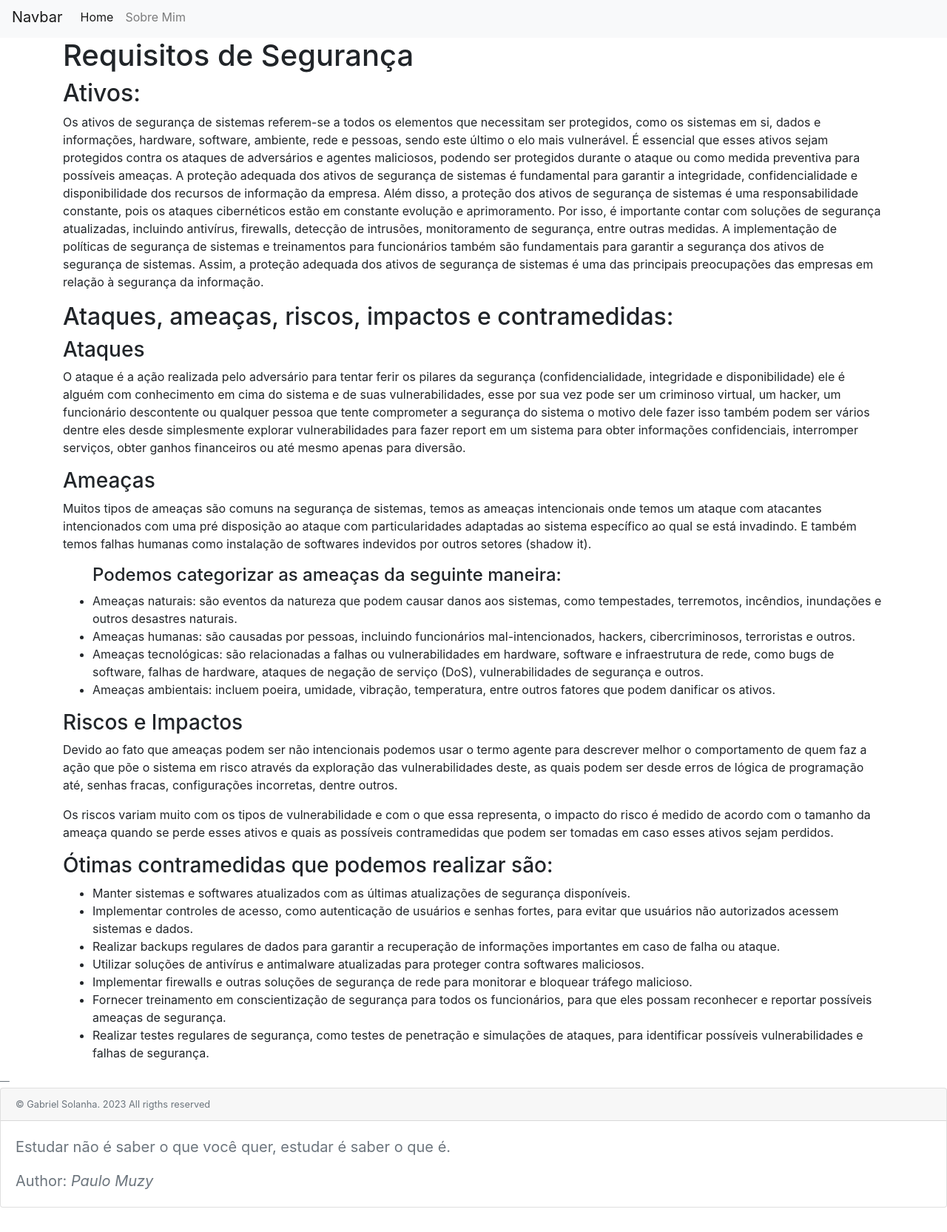
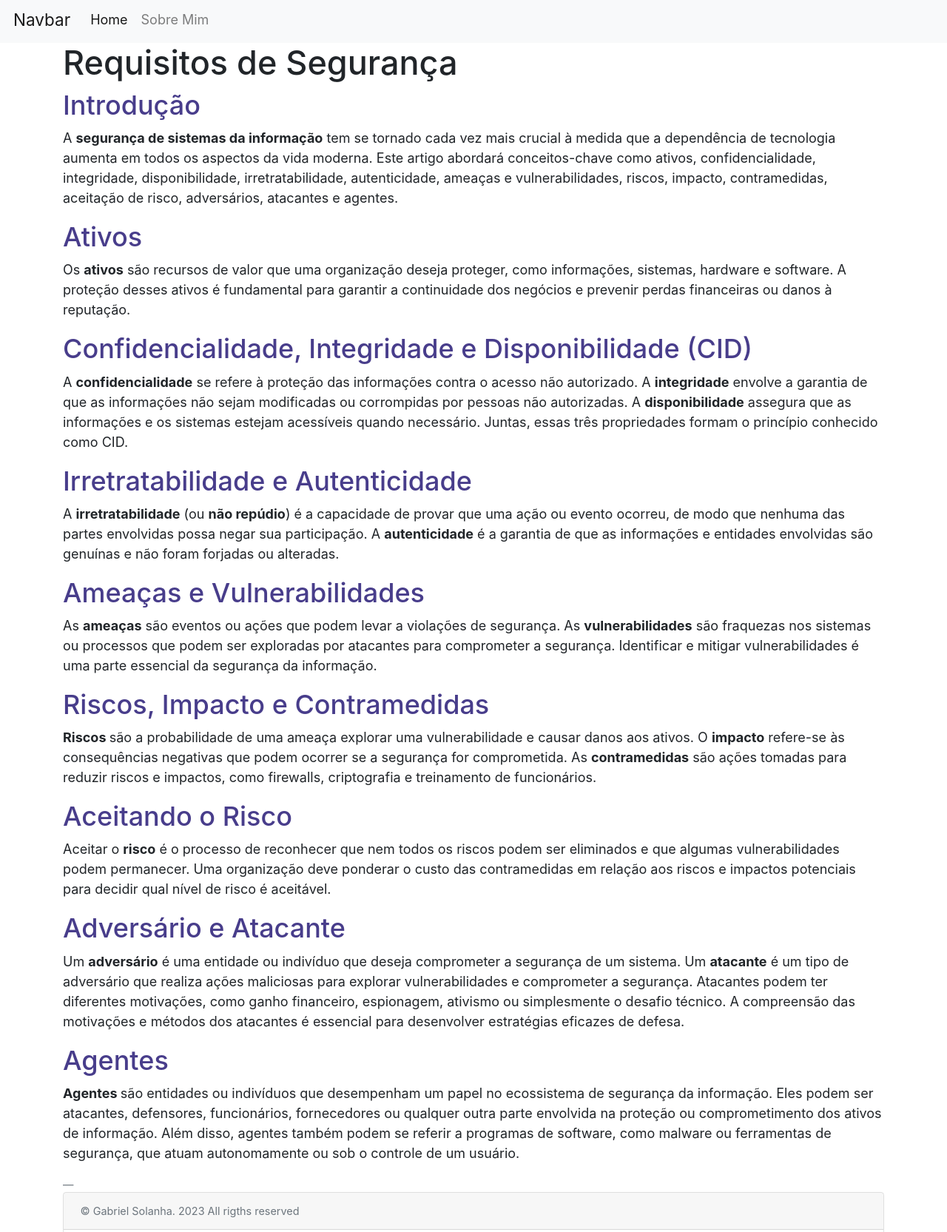
Before and after one commit to gabrielsolanha/seguranca-sys, a plain HTML site: page requisitos.html in a window 1280 px wide. Shown: the part 5-1670 px from the top of the page at 74% size. Before the commit the page ends 1637 px from the top, so only its background shows below. Drawn offline with nearby package versions, Linux system fonts and the light colour scheme.

Commit message:
Melhorada no CSS

```diff
--- a/requisitos.html
+++ b/requisitos.html
@@ -1,172 +1,99 @@
 <!DOCTYPE html>
 <html lang="en">
+
 <head>
   <meta charset="UTF-8" />
   <meta http-equiv="X-UA-Compatible" content="IE=edge" />
-    <script
-      src="https://code.jquery.com/jquery-3.3.1.slim.min.js"
+  <script src="https://code.jquery.com/jquery-3.3.1.slim.min.js"
     integrity="sha384-q8i/X+965DzO0rT7abK41JStQIAqVgRVzpbzo5smXKp4YfRvH+8abtTE1Pi6jizo"
-      crossorigin="anonymous"
-    ></script>
-    <script
-      src="https://cdn.jsdelivr.net/npm/popper.js@1.14.7/dist/umd/popper.min.js"
+    crossorigin="anonymous"></script>
+  <script src="https://cdn.jsdelivr.net/npm/popper.js@1.14.7/dist/umd/popper.min.js"
     integrity="sha384-UO2eT0CpHqdSJQ6hJty5KVphtPhzWj9WO1clHTMGa3JDZwrnQq4sF86dIHNDz0W1"
-      crossorigin="anonymous"
-    ></script>
-    <script
-      src="https://cdn.jsdelivr.net/npm/bootstrap@4.3.1/dist/js/bootstrap.min.js"
+    crossorigin="anonymous"></script>
+  <script src="https://cdn.jsdelivr.net/npm/bootstrap@4.3.1/dist/js/bootstrap.min.js"
     integrity="sha384-JjSmVgyd0p3pXB1rRibZUAYoIIy6OrQ6VrjIEaFf/nJGzIxFDsf4x0xIM+B07jRM"
-      crossorigin="anonymous"
-    ></script>
-    <link
-      rel="stylesheet"
-      href="https://cdn.jsdelivr.net/npm/bootstrap@4.3.1/dist/css/bootstrap.min.css"
-      integrity="sha384-ggOyR0iXCbMQv3Xipma34MD+dH/1fQ784/j6cY/iJTQUOhcWr7x9JvoRxT2MZw1T"
-      crossorigin="anonymous"
-    />
+    crossorigin="anonymous"></script>
+  <link rel="stylesheet" href="style.css" />
+  <link rel="stylesheet" href="https://cdn.jsdelivr.net/npm/bootstrap@4.3.1/dist/css/bootstrap.min.css"
+    integrity="sha384-ggOyR0iXCbMQv3Xipma34MD+dH/1fQ784/j6cY/iJTQUOhcWr7x9JvoRxT2MZw1T" crossorigin="anonymous" />
   <meta name="viewport" content="width=device-width, initial-scale=1.0" />
   <title>Segurança de Sistemas</title>
 </head>
+
 <body>
   <nav class="navbar navbar-expand-lg navbar-light bg-light">
     <a class="navbar-brand" href="#">Navbar</a>
-      <button
-        class="navbar-toggler"
-        type="button"
-        data-toggle="collapse"
-        data-target="#navbarNavAltMarkup"
-        aria-controls="navbarNavAltMarkup"
-        aria-expanded="false"
-        aria-label="Toggle navigation"
-      >
+    <button class="navbar-toggler" type="button" data-toggle="collapse" data-target="#navbarNavAltMarkup"
+      aria-controls="navbarNavAltMarkup" aria-expanded="false" aria-label="Toggle navigation">
       <span class="navbar-toggler-icon"></span>
     </button>
     <div class="collapse navbar-collapse" id="navbarNavAltMarkup">
       <div class="navbar-nav">
-          <a class="nav-item nav-link active" href="./index.html"
-            >Home <span class="sr-only">(current)</span></a
-          >
+        <a class="nav-item nav-link active" href="./index.html">Home <span class="sr-only">(current)</span></a>
         <a class="nav-item nav-link" href="./sobre-mim.html">Sobre Mim</a>
       </div>
     </div>
   </nav>
   <div class="container">
     <h1>Requisitos de Segurança</h1>
-      <h2>Ativos:</h2>
-      <p>
-        Os ativos de segurança de sistemas referem-se a todos os elementos que
-        necessitam ser protegidos, como os sistemas em si, dados e informações,
-        hardware, software, ambiente, rede e pessoas, sendo este último o elo
-        mais vulnerável. É essencial que esses ativos sejam protegidos contra os
-        ataques de adversários e agentes maliciosos, podendo ser protegidos
-        durante o ataque ou como medida preventiva para possíveis ameaças. A
-        proteção adequada dos ativos de segurança de sistemas é fundamental para
-        garantir a integridade, confidencialidade e disponibilidade dos recursos
-        de informação da empresa. Além disso, a proteção dos ativos de segurança
-        de sistemas é uma responsabilidade constante, pois os ataques
-        cibernéticos estão em constante evolução e aprimoramento. Por isso, é
-        importante contar com soluções de segurança atualizadas, incluindo
-        antivírus, firewalls, detecção de intrusões, monitoramento de segurança,
-        entre outras medidas. A implementação de políticas de segurança de
-        sistemas e treinamentos para funcionários também são fundamentais para
-        garantir a segurança dos ativos de segurança de sistemas. Assim, a
-        proteção adequada dos ativos de segurança de sistemas é uma das
-        principais preocupações das empresas em relação à segurança da
-        informação.
+    <h2>Introdu&ccedil;&atilde;o</h2>
+    <p>A <strong>seguran&ccedil;a de sistemas da informa&ccedil;&atilde;o</strong> tem se tornado cada vez mais crucial
+      &agrave; medida que a depend&ecirc;ncia de tecnologia aumenta em todos os aspectos da vida moderna. Este artigo
+      abordar&aacute; conceitos-chave como ativos, confidencialidade, integridade, disponibilidade, irretratabilidade,
+      autenticidade, amea&ccedil;as e vulnerabilidades, riscos, impacto, contramedidas, aceita&ccedil;&atilde;o de
+      risco, advers&aacute;rios, atacantes e agentes.</p>
+    <h2>Ativos</h2>
+    <p>Os <strong>ativos</strong> s&atilde;o recursos de valor que uma organiza&ccedil;&atilde;o deseja proteger, como
+      informa&ccedil;&otilde;es, sistemas, hardware e software. A prote&ccedil;&atilde;o desses ativos &eacute;
+      fundamental para garantir a continuidade dos neg&oacute;cios e prevenir perdas financeiras ou danos &agrave;
+      reputa&ccedil;&atilde;o.</p>
+    <h2>Confidencialidade, Integridade e Disponibilidade (CID)</h2>
+    <p>A <strong>confidencialidade</strong> se refere &agrave; prote&ccedil;&atilde;o das informa&ccedil;&otilde;es
+      contra o acesso n&atilde;o autorizado. A <strong>integridade</strong> envolve a garantia de que as
+      informa&ccedil;&otilde;es n&atilde;o sejam modificadas ou corrompidas por pessoas n&atilde;o autorizadas. A
+      <strong>disponibilidade</strong> assegura que as informa&ccedil;&otilde;es e os sistemas estejam acess&iacute;veis
+      quando necess&aacute;rio. Juntas, essas tr&ecirc;s propriedades formam o princ&iacute;pio conhecido como CID.
     </p>
-      <h2>Ataques, ameaças, riscos, impactos e contramedidas:</h2>
-      <h3>Ataques</h3>
-      <p>
-        O ataque é a ação realizada pelo adversário para tentar ferir os pilares
-        da segurança (confidencialidade, integridade e disponibilidade) ele é
-        alguém com conhecimento em cima do sistema e de suas vulnerabilidades,
-        esse por sua vez pode ser um criminoso virtual, um hacker, um
-        funcionário descontente ou qualquer pessoa que tente comprometer a
-        segurança do sistema o motivo dele fazer isso também podem ser vários
-        dentre eles desde simplesmente explorar vulnerabilidades para fazer
-        report em um sistema para obter informações confidenciais, interromper
-        serviços, obter ganhos financeiros ou até mesmo apenas para diversão.
-      </p>
-      <h3>Ameaças</h3>
-      <p>
-        Muitos tipos de ameaças são comuns na segurança de sistemas, temos as
-        ameaças intencionais onde temos um ataque com atacantes intencionados
-        com uma pré disposição ao ataque com particularidades adaptadas ao
-        sistema específico ao qual se está invadindo. E também temos falhas
-        humanas como instalação de softwares indevidos por outros setores
-        (shadow it).
-      </p>
-      <ul>
-        <h4>Podemos categorizar as ameaças da seguinte maneira:</h4>
-        <li>
-          Ameaças naturais: são eventos da natureza que podem causar danos aos
-          sistemas, como tempestades, terremotos, incêndios, inundações e outros
-          desastres naturais.
-        </li>
-        <li>
-          Ameaças humanas: são causadas por pessoas, incluindo funcionários
-          mal-intencionados, hackers, cibercriminosos, terroristas e outros.
-        </li>
-        <li>
-          Ameaças tecnológicas: são relacionadas a falhas ou vulnerabilidades em
-          hardware, software e infraestrutura de rede, como bugs de software,
-          falhas de hardware, ataques de negação de serviço (DoS),
-          vulnerabilidades de segurança e outros.
-        </li>
-        <li>
-          Ameaças ambientais: incluem poeira, umidade, vibração, temperatura,
-          entre outros fatores que podem danificar os ativos.
-        </li>
-      </ul>
-      <h3>Riscos e Impactos</h3>
-      <p>
-        Devido ao fato que ameaças podem ser não intencionais podemos usar o
-        termo agente para descrever melhor o comportamento de quem faz a ação
-        que põe o sistema em risco através da exploração das vulnerabilidades
-        deste, as quais podem ser desde erros de lógica de programação até,
-        senhas fracas, configurações incorretas, dentre outros.
-      </p>
-      <p>
-        Os riscos variam muito com os tipos de vulnerabilidade e com o que essa
-        representa, o impacto do risco é medido de acordo com o tamanho da
-        ameaça quando se perde esses ativos e quais as possíveis contramedidas
-        que podem ser tomadas em caso esses ativos sejam perdidos.
-      </p>
-      <h3>Ótimas contramedidas que podemos realizar são:</h3>
-      <ul>
-        <li>
-          Manter sistemas e softwares atualizados com as últimas atualizações de
-          segurança disponíveis.
-        </li>
-        <li>
-          Implementar controles de acesso, como autenticação de usuários e
-          senhas fortes, para evitar que usuários não autorizados acessem
-          sistemas e dados.
-        </li>
-        <li>
-          Realizar backups regulares de dados para garantir a recuperação de
-          informações importantes em caso de falha ou ataque.
-        </li>
-        <li>
-          Utilizar soluções de antivírus e antimalware atualizadas para proteger
-          contra softwares maliciosos.
-        </li>
-        <li>
-          Implementar firewalls e outras soluções de segurança de rede para
-          monitorar e bloquear tráfego malicioso.
-        </li>
-        <li>
-          Fornecer treinamento em conscientização de segurança para todos os
-          funcionários, para que eles possam reconhecer e reportar possíveis
-          ameaças de segurança.
-        </li>
-        <li>
-          Realizar testes regulares de segurança, como testes de penetração e
-          simulações de ataques, para identificar possíveis vulnerabilidades e
-          falhas de segurança.
-        </li>
-      </ul>
-    </div>
+    <h2>Irretratabilidade e Autenticidade</h2>
+    <p>A <strong>irretratabilidade</strong> (ou <strong>n&atilde;o rep&uacute;dio</strong>) &eacute; a capacidade de
+      provar que uma a&ccedil;&atilde;o ou evento ocorreu, de modo que nenhuma das partes envolvidas possa negar sua
+      participa&ccedil;&atilde;o. A <strong>autenticidade</strong> &eacute; a garantia de que as
+      informa&ccedil;&otilde;es e entidades envolvidas s&atilde;o genu&iacute;nas e n&atilde;o foram forjadas ou
+      alteradas.</p>
+    <h2>Amea&ccedil;as e Vulnerabilidades</h2>
+    <p>As <strong>amea&ccedil;as</strong> s&atilde;o eventos ou a&ccedil;&otilde;es que podem levar a
+      viola&ccedil;&otilde;es de seguran&ccedil;a. As <strong>vulnerabilidades</strong> s&atilde;o fraquezas nos
+      sistemas ou processos que podem ser exploradas por atacantes para comprometer a seguran&ccedil;a. Identificar e
+      mitigar vulnerabilidades &eacute; uma parte essencial da seguran&ccedil;a da informa&ccedil;&atilde;o.</p>
+    <h2>Riscos, Impacto e Contramedidas</h2>
+    <strong>
+      <p>Riscos
+    </strong> s&atilde;o a probabilidade de uma amea&ccedil;a explorar uma vulnerabilidade e causar
+    danos aos ativos. O <strong>impacto</strong> refere-se &agrave;s consequ&ecirc;ncias negativas que podem ocorrer
+    se a seguran&ccedil;a for comprometida. As <strong>contramedidas</strong> s&atilde;o a&ccedil;&otilde;es tomadas
+    para reduzir riscos e impactos, como firewalls, criptografia e treinamento de funcion&aacute;rios.</p>
+    <h2>Aceitando o Risco</h2>
+    <p>Aceitar o <strong>risco</strong> &eacute; o processo de reconhecer que nem todos os riscos podem ser eliminados e
+      que algumas vulnerabilidades podem permanecer. Uma organiza&ccedil;&atilde;o deve ponderar o custo das
+      contramedidas em rela&ccedil;&atilde;o aos riscos e impactos potenciais para decidir qual n&iacute;vel de risco
+      &eacute; aceit&aacute;vel.</p>
+    <h2>Advers&aacute;rio e Atacante</h2>
+    <p>Um <strong>advers&aacute;rio</strong> &eacute; uma entidade ou indiv&iacute;duo que deseja comprometer a
+      seguran&ccedil;a de um sistema. Um <strong>atacante</strong> &eacute; um tipo de advers&aacute;rio que realiza
+      a&ccedil;&otilde;es maliciosas para explorar vulnerabilidades e comprometer a seguran&ccedil;a. Atacantes podem
+      ter diferentes motiva&ccedil;&otilde;es, como ganho financeiro, espionagem, ativismo ou simplesmente o desafio
+      t&eacute;cnico. A compreens&atilde;o das
+      motiva&ccedil;&otilde;es e m&eacute;todos dos atacantes &eacute; essencial para desenvolver estrat&eacute;gias
+      eficazes de defesa.</p>
+    <h2>Agentes</h2>
+    <strong>
+      <p>Agentes
+    </strong> s&atilde;o entidades ou indiv&iacute;duos que desempenham um papel no ecossistema de
+    seguran&ccedil;a da informa&ccedil;&atilde;o. Eles podem ser atacantes, defensores, funcion&aacute;rios,
+    fornecedores ou qualquer outra parte envolvida na prote&ccedil;&atilde;o ou comprometimento dos ativos de
+    informa&ccedil;&atilde;o. Al&eacute;m disso, agentes tamb&eacute;m podem se referir a programas de software, como
+    malware ou ferramentas de seguran&ccedil;a, que atuam autonomamente ou sob o controle de um usu&aacute;rio.</p>
+
 
     <footer class="blockquote-footer">
       <div class="card">
@@ -182,4 +109,5 @@
       </div>
     </footer>
 </body>
+
 </html>
--- a/style.css
+++ b/style.css
@@ -1,9 +1,18 @@
-h2{
+@import url('https://fonts.googleapis.com/css2?family=Poppins:wght@300&display=swap');
+
+html {
+    font-size: 18px;
+    font-family: 'Poppins', sans-serif;
+}
+
+h2 {
     color: darkslateblue;
 }
-h3{
+
+h3 {
     font-size: 1.3rem;
 }
-h4{
+
+h4 {
     font-size: 1.25rem;
 }
```
Also changed, not shown: ciberataques.html (+28 -67 lines), cybermorningcall.html (+1 -0 lines), index.html (+1 -0 lines), playbooks.html (+1 -0 lines), sobre-mim.html (+1 -0 lines). Lines whose indentation alone changed are shown as unchanged.
